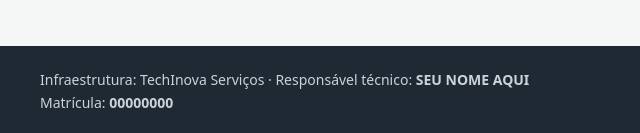
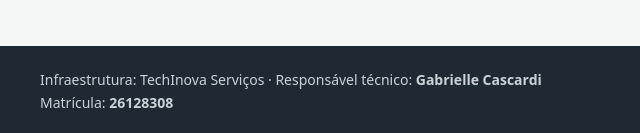
Before and after one commit to gabrielle-senai/avaliacao-docker-26128308, a plain HTML site: page portal/html/index.html in a window 1280 px wide. Shown: the part 756-889 px from the top of the page, 0-640 px from the left. Drawn offline with Linux system fonts and the light colour scheme.

```diff
--- a/portal/html/index.html
+++ b/portal/html/index.html
@@ -34,8 +34,8 @@
 
   <footer>
     <!-- EDITE AS DUAS LINHAS ABAIXO COM O SEU NOME E A SUA MATRÍCULA -->
-    <p>Infraestrutura: TechInova Serviços · Responsável técnico: <strong id="responsavel">SEU NOME AQUI</strong></p>
-    <p>Matrícula: <strong id="matricula">00000000</strong></p>
+    <p>Infraestrutura: TechInova Serviços · Responsável técnico: <strong id="responsavel">Gabrielle Cascardi</strong></p>
+    <p>Matrícula: <strong id="matricula">26128308</strong></p>
   </footer>
 
   <script>
```
Also changed, not shown: 1 other file.
